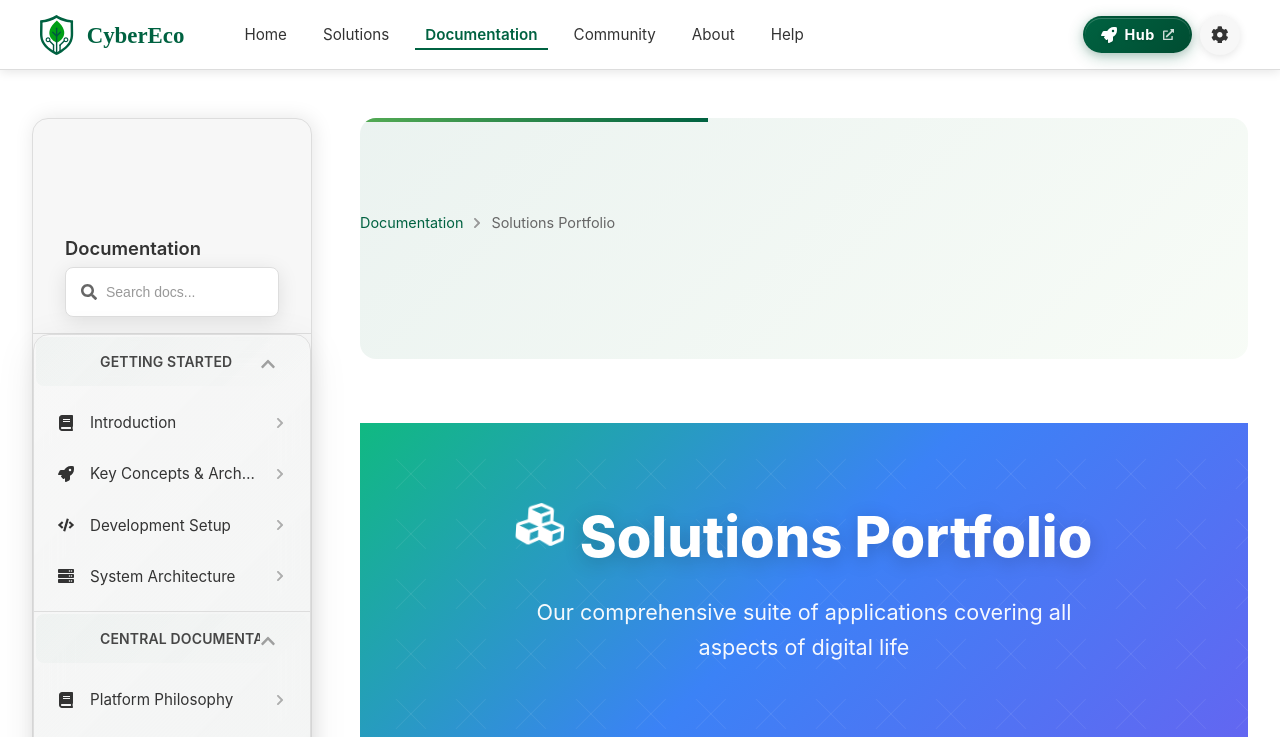
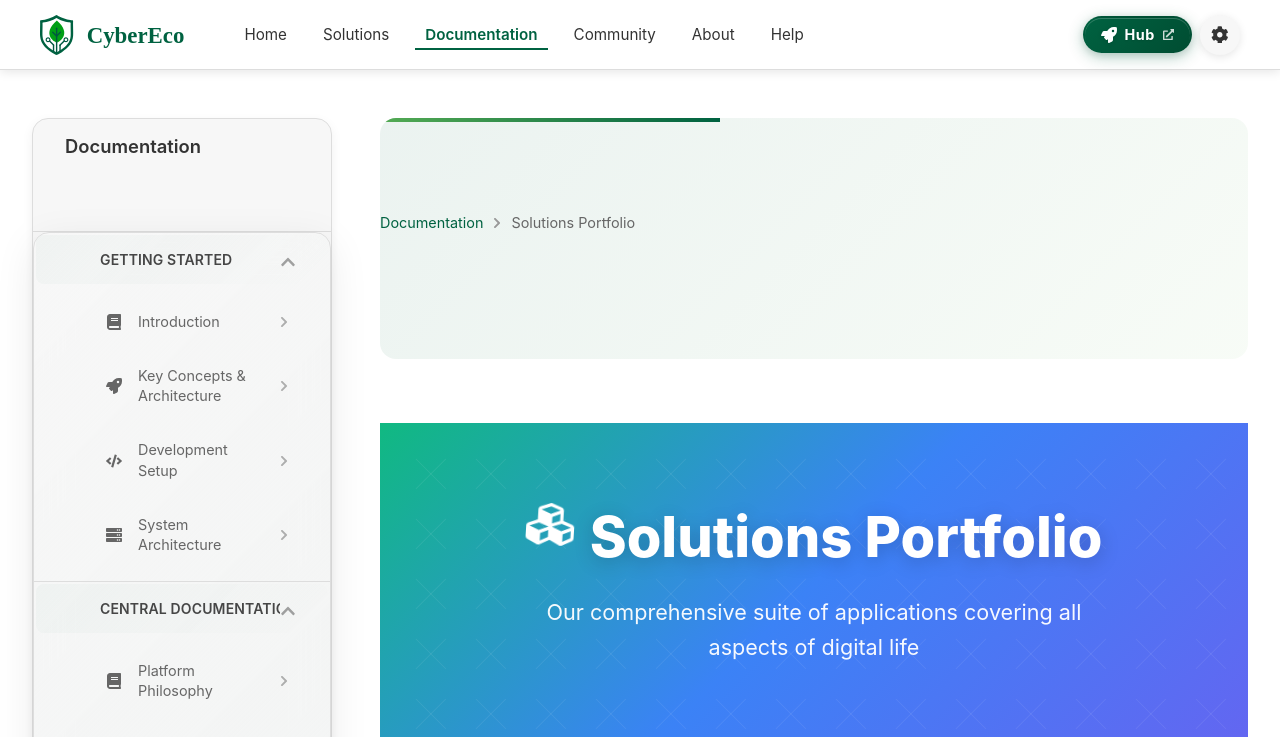
Before and after one commit to cyber-eco/cybereco-monorepo, a Next.js app in the folder apps/website/: page /documentation/portfolio in a window 1280 px wide. Shown: the top 737 px of the page. Built offline with nearby package versions, Linux system fonts and the light colour scheme.

Commit message:
Fix documentation ToC display issues:

```diff
--- a/apps/website/src/app/documentation/page.module.css
+++ b/apps/website/src/app/documentation/page.module.css
@@ -64,7 +64,7 @@
 }
 
 /* Enhanced Title with Animation */
-.title {
+.pageHeader .title {
   margin-bottom: var(--spacing-md);
   color: var(--text-primary);
   font-size: 3rem;
@@ -73,7 +73,6 @@
   -webkit-background-clip: text;
   -webkit-text-fill-color: transparent;
   background-clip: text;
-  text-fill-color: transparent;
   position: relative;
   display: inline-block;
   animation: titleEntrance 0.8s ease-out;
@@ -339,18 +338,17 @@
   display: flex;
   align-items: center;
   gap: var(--spacing-sm);
-  padding: var(--spacing-xs) var(--spacing-md);
+  padding: var(--spacing-sm) var(--spacing-md);
   padding-left: calc(var(--spacing-lg) + var(--spacing-sm));
   color: var(--text-secondary);
   text-decoration: none;
   transition: all 0.3s ease;
   position: relative;
-  overflow: hidden; /* Changed to hidden to prevent text overflow */
+  overflow: visible; /* Allow content to be visible for better readability */
   border-radius: var(--border-radius);
   margin: 2px var(--spacing-xs);
   font-size: 0.9rem;
-  white-space: nowrap; /* Prevent wrapping */
-  text-overflow: ellipsis; /* Add ellipsis for long text */
+  line-height: 1.4; /* Better line height for wrapped text */
   border: none;
   background: none;
   width: calc(100% - var(--spacing-xs) * 2); /* Account for margins */
@@ -387,11 +385,11 @@
 }
 
 .navItem:hover:not(.active) {
-  background: linear-gradient(135deg, rgba(var(--primary-rgb), 0.1) 0%, rgba(var(--secondary-rgb), 0.05) 100%);
+  background: linear-gradient(135deg, rgba(var(--primary-rgb), 0.08) 0%, rgba(var(--secondary-rgb), 0.04) 100%);
   color: var(--primary);
-  padding-left: calc(var(--spacing-lg) + var(--spacing-sm) + 6px);
-  transform: translateX(3px);
-  box-shadow: 0 2px 8px rgba(var(--primary-rgb), 0.15);
+  padding-left: calc(var(--spacing-lg) + var(--spacing-sm) + 4px);
+  transform: translateX(1px);
+  box-shadow: 0 2px 6px rgba(var(--primary-rgb), 0.1);
 }
 
 .navItem:focus {
@@ -405,7 +403,7 @@
 }
 
 .navItem:hover::before {
-  width: 4px;
+  width: 3px;
 }
 
 .navItem:hover::after {
@@ -420,19 +418,41 @@
 }
 
 .navItem.active {
-  background: linear-gradient(135deg, rgba(var(--primary-rgb), 0.2) 0%, rgba(var(--secondary-rgb), 0.1) 100%);
+  background: linear-gradient(135deg, rgba(var(--primary-rgb), 0.3) 0%, rgba(var(--secondary-rgb), 0.15) 100%);
   color: var(--primary);
   font-weight: 600;
   padding-left: calc(var(--spacing-lg) + var(--spacing-sm) + 8px);
-  box-shadow: 0 4px 12px rgba(var(--primary-rgb), 0.25);
-  border: 1px solid rgba(var(--primary-rgb), 0.3);
+  box-shadow: 0 4px 16px rgba(var(--primary-rgb), 0.35),
+              inset 0 0 20px rgba(var(--primary-rgb), 0.1);
+  border: 1px solid rgba(var(--primary-rgb), 0.4);
   transform: translateX(2px);
   position: relative;
-  z-index: 1;
+  z-index: 2;
+  backdrop-filter: blur(5px);
+  animation: activeGlow 0.3s ease-out;
+  /* Ensure text doesn't inherit gradient effects */
+  -webkit-text-fill-color: currentColor;
+}
+
+@keyframes activeGlow {
+  from {
+    box-shadow: 0 4px 16px rgba(var(--primary-rgb), 0.35),
+                inset 0 0 20px rgba(var(--primary-rgb), 0.1);
+  }
+  50% {
+    box-shadow: 0 6px 24px rgba(var(--primary-rgb), 0.5),
+                inset 0 0 30px rgba(var(--primary-rgb), 0.2);
+  }
+  to {
+    box-shadow: 0 4px 16px rgba(var(--primary-rgb), 0.35),
+                inset 0 0 20px rgba(var(--primary-rgb), 0.1);
+  }
 }
 
 .navItem.active::before {
-  width: 4px;
+  width: 6px;
+  background: linear-gradient(180deg, var(--primary) 0%, var(--secondary) 100%);
+  box-shadow: 0 0 10px rgba(var(--primary-rgb), 0.5);
 }
 
 .navItem.active::after {
@@ -491,9 +511,15 @@
 .navItem > span {
   flex: 1;
   line-height: 1.4;
-  overflow: hidden;
-  text-overflow: ellipsis;
-  white-space: nowrap;
+  /* Allow text to wrap naturally for better readability */
+  word-wrap: break-word;
+  overflow-wrap: break-word;
+  hyphens: auto;
+  /* Ensure no gradient text effect inheritance */
+  -webkit-text-fill-color: currentColor;
+  background: none;
+  -webkit-background-clip: border-box;
+  background-clip: border-box;
 }
 
 /* Emoji icons in navItem */
@@ -531,7 +557,7 @@
 /* Enhanced Documentation Layout */
 .documentationLayout {
   display: grid;
-  grid-template-columns: 280px 1fr;
+  grid-template-columns: 320px 1fr;
   gap: var(--spacing-lg);
   max-width: 1400px;
   margin: 0 auto;
@@ -581,6 +607,31 @@
 .breadcrumb svg {
   font-size: 0.75rem;
   color: var(--text-tertiary);
+}
+
+/* Responsive adjustments for medium-large screens */
+@media (min-width: 1200px) and (max-width: 1400px) {
+  .documentationLayout {
+    grid-template-columns: 300px 1fr;
+  }
+}
+
+@media (max-width: 1199px) and (min-width: 1025px) {
+  .documentationLayout {
+    grid-template-columns: 280px 1fr;
+  }
+
+  .navItem {
+    font-size: 0.85rem;
+    padding: var(--spacing-xs) var(--spacing-sm);
+  }
+
+  .navItem > span {
+    /* Allow single line with ellipsis on smaller screens */
+    white-space: nowrap;
+    overflow: hidden;
+    text-overflow: ellipsis;
+  }
 }
 
 @media (max-width: 1024px) {
@@ -1112,6 +1163,7 @@
   }
 
   .sidebar {
+    display: none; /* Hidden by default on mobile */
     position: fixed;
     left: 0;
     top: 0;
@@ -1129,6 +1181,7 @@
   }
 
   .sidebar.sidebarOpen {
+    display: block; /* Show when menu is open */
     transform: translateX(0);
   }
 
```
